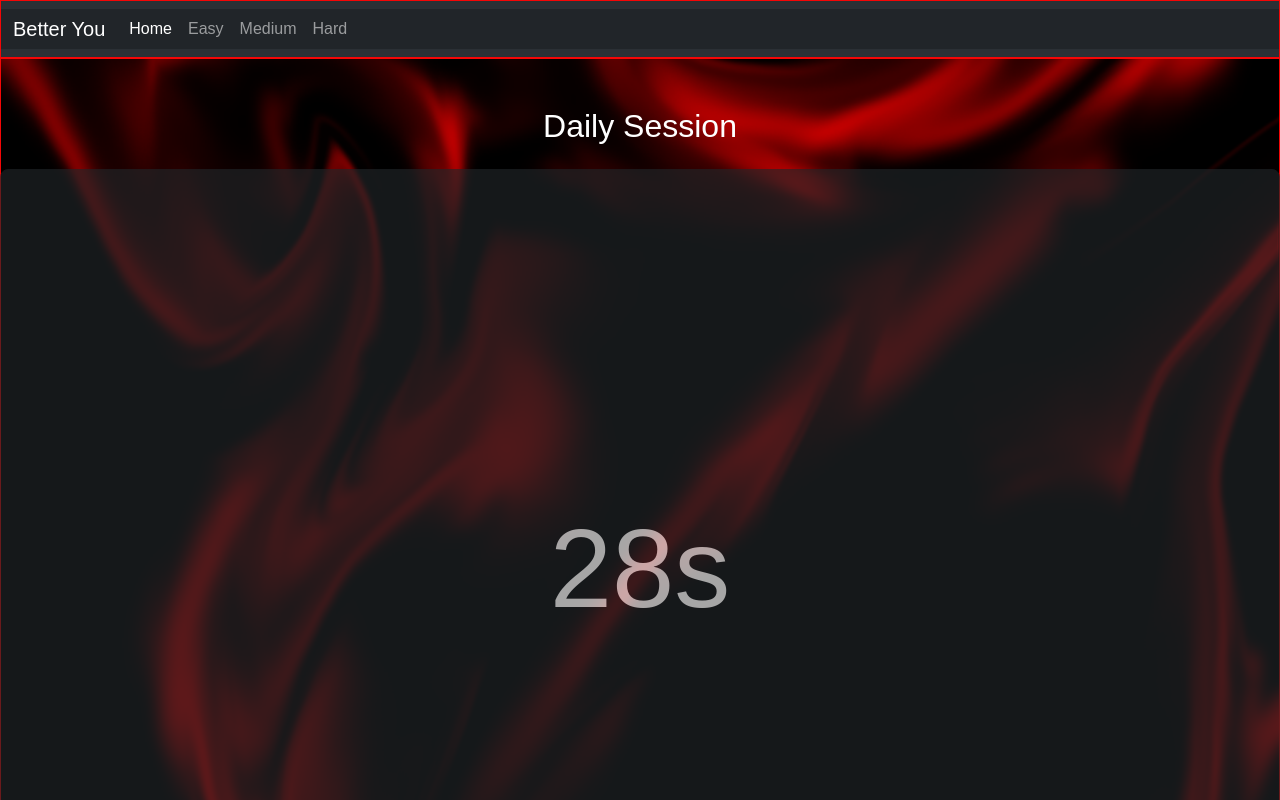
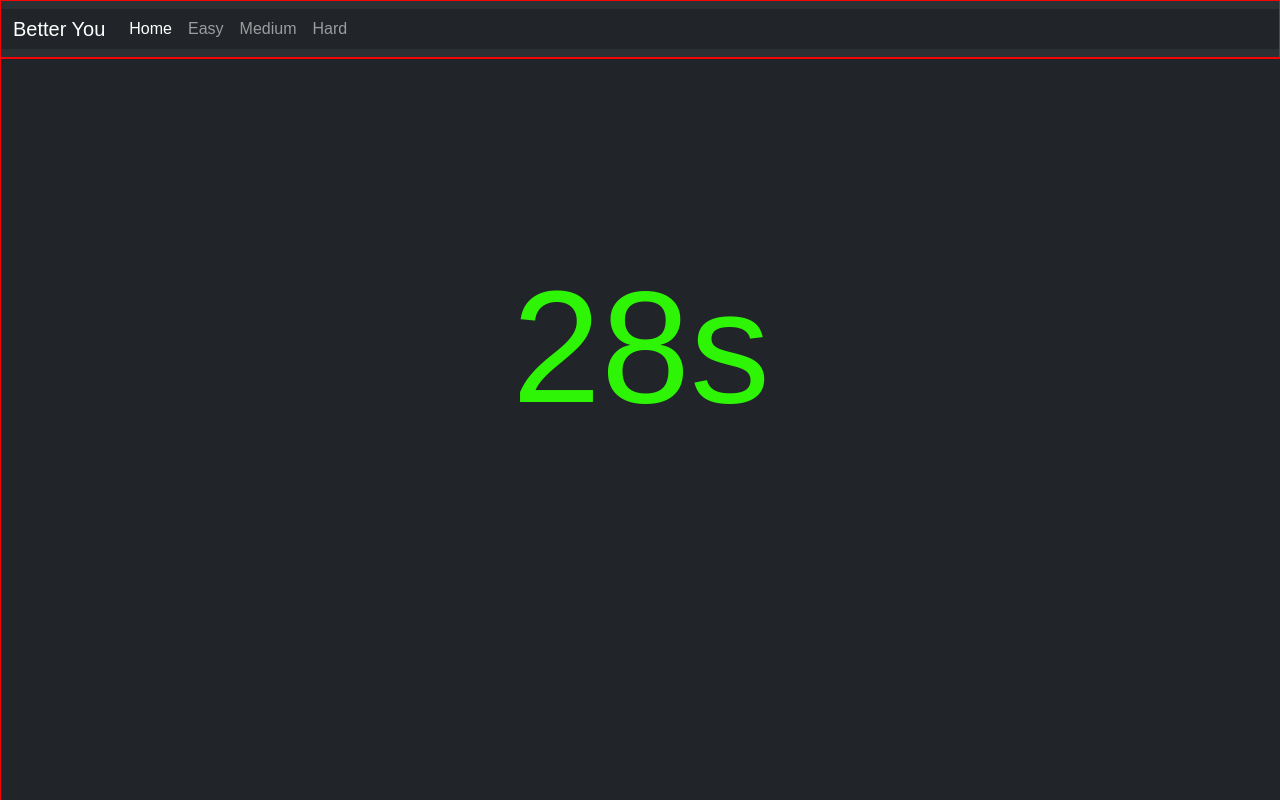
Before and after one commit to AdrianMoldoveanu/Better-You, a plain HTML site: page easy.html in a window 1280 px wide. Both pictures are taken after a click on the button "Push-Up". Shown: the top 800 px of the page. Drawn offline with nearby package versions, Linux system fonts and the light colour scheme; a web font is replaced by a local one.

Commit message:
Almost there

```diff
--- a/css/style.css
+++ b/css/style.css
@@ -15,3 +15,12 @@ header,
 footer {
     border: 1px solid #f50606;
 }
+
+#display {
+    font-size: 10rem;
+    color: #2ef506;
+    align-items: center;
+    align-content: center;
+    display: inline-block;
+    padding-top: 15vh;
+}
--- a/easy.html
+++ b/easy.html
@@ -42,9 +42,9 @@
         </div>
     </nav>
     <section>
-        <div class="container mt-5 ">
+        <div id="task" class="container mt-5 ">
             <h2 class="mb-4 center-block text-center">Daily Session</h2>
-            <ul class="list-group fs-4 gap-4">
+            <ul class="list-group gap-4 fs-4">
 
                 <button type="button" class="timer w-75 align-self-center btn btn-dark btn-lg">Push-Up</button>
 
@@ -56,14 +56,16 @@
 
             </ul>
         </div>
+        <div id="countdown" class="container-fluid bg-dark vw-100 vh-100 text-center align-self-center d-none">
+            <span id="display" class="center-block text-center mt-5"></span>
+        </div>
     </section>
     <footer class="bg-body-tertiary text-center text-lg-start mt-5">
         <div class="text-center p-3 bg-dark text-white">
-            © 2024 Better You
+            © 2025 Better You
         </div>
     </footer>
     <script src="timer30.js"></script>
-
 </body>
 
 </html>
--- a/timer30.js
+++ b/timer30.js
@@ -1,23 +1,24 @@
 document.querySelectorAll('.timer').forEach(button => {
     button.addEventListener('click', function () {
         let seconds = 30;
+        const display = document.getElementById('display');
+        const task = document.getElementById('task');
+        const countdown = document.getElementById('countdown');
+        countdown.classList.remove('d-none');
+        task.classList.add('d-none');
+        display.textContent = `${seconds}s`;
         button.disabled = true;
-        button.classList.add('vh-100');
-        button.classList.add('vw-100');
-        button.style.fontSize = '7rem';
         const originalText = button.textContent;
-        button.textContent = `${seconds}s`;
         const interval = setInterval(() => {
             seconds--;
-            button.textContent = `${seconds}s`;
+            display.textContent = `${seconds}s`;
 
             if (seconds <= 0) {
                 clearInterval(interval);
                 button.textContent = originalText + "✅";
-                button.style.fontSize = '1.25rem';
-                button.classList.remove('vh-100');
-                button.classList.remove('vw-100');
                 button.disabled = false;
+                task.classList.remove('d-none');
+                countdown.classList.add('d-none');
             };
 
         }, 1000);
```
Also changed, not shown: hard.html (+6 -4 lines), medium.html (+6 -4 lines), timer45.js (+9 -8 lines), timer60.js (+9 -8 lines).
